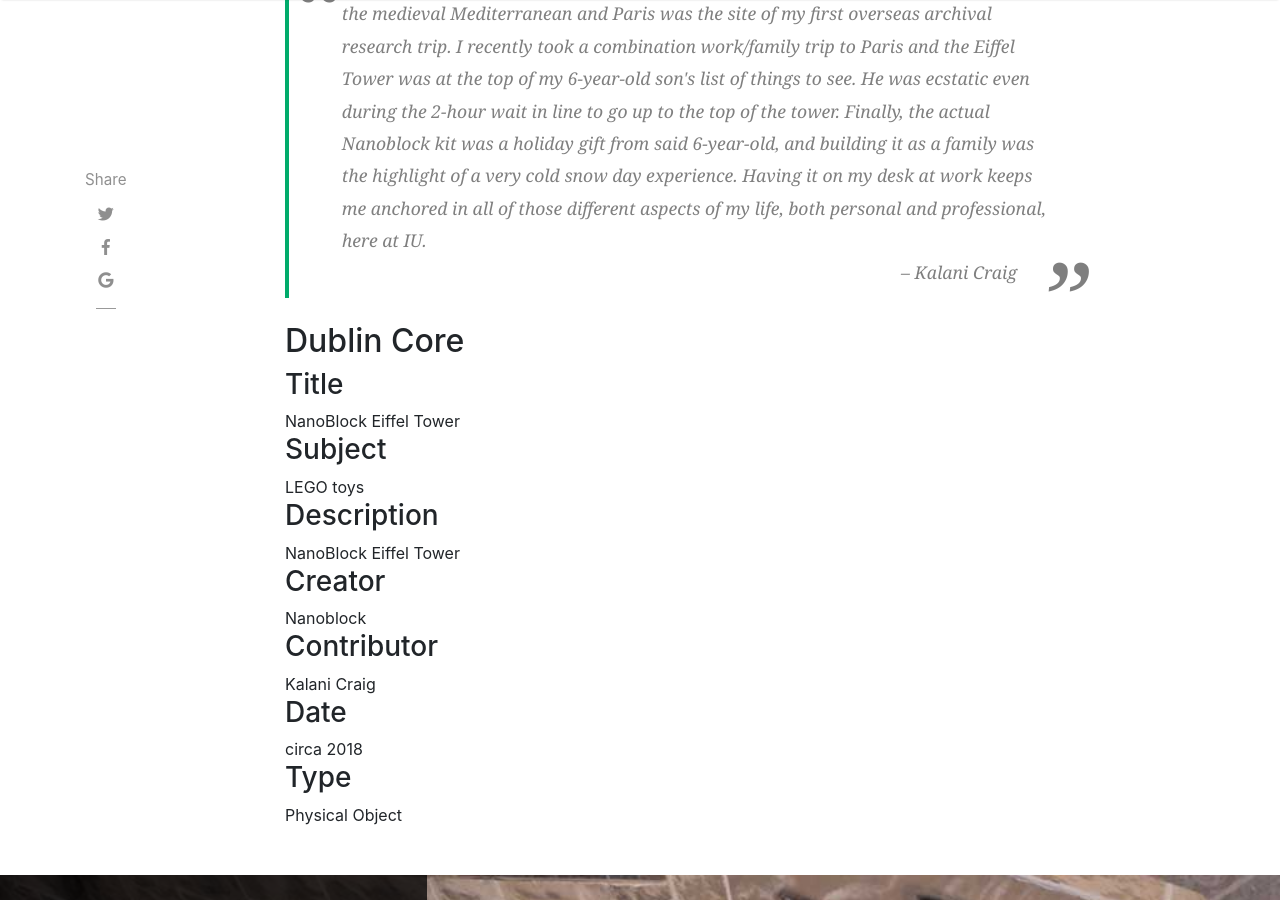
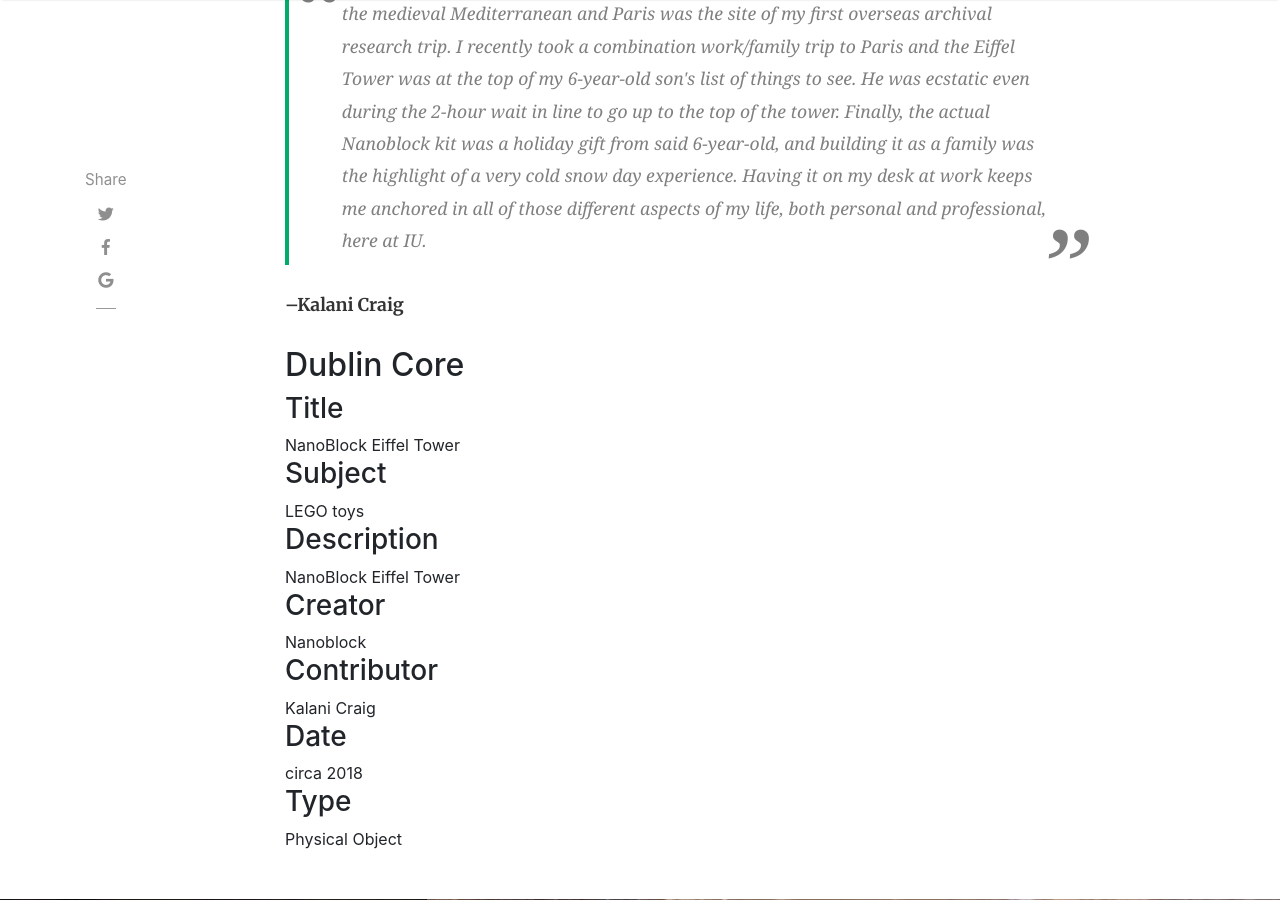
Before and after one commit to IUBHistoryHarvest/IUBHistoryHarvest.github.io, a Jekyll site: the page built from _items/2016-03-04-ID0002.md, in a window 1280 px wide and 900 px high, scrolled down 1677 px. Built offline with Jekyll 4.4.1, drawn with Linux system fonts in a browser that asks for light colours; nearby versions of some CDN libraries; comment, search, counter and statistics services are not loaded.

Commit message:
no message

```diff
--- a/_items/2016-03-04-ID0002.md
+++ b/_items/2016-03-04-ID0002.md
@@ -21,10 +21,5 @@
 
 <blockquote>
 The model sits at my desk as a reminder of several things. My main area of research is the medieval Mediterranean and Paris was the site of my first overseas archival research trip. I recently took a combination work/family trip to Paris and the Eiffel Tower was at the top of my 6-year-old son's list of things to see. He was ecstatic even during the 2-hour wait in line to go up to the top of the tower. Finally, the actual Nanoblock kit was a holiday gift from said 6-year-old, and building it as a family was the highlight of a very cold snow day experience. Having it on my desk at work keeps me anchored in all of those different aspects of my life, both personal and professional, here at IU.
-
-<footer>
-<cite>
-Kalani Craig
-</cite>
-</footer>
 </blockquote>
+**--Kalani Craig**
```
